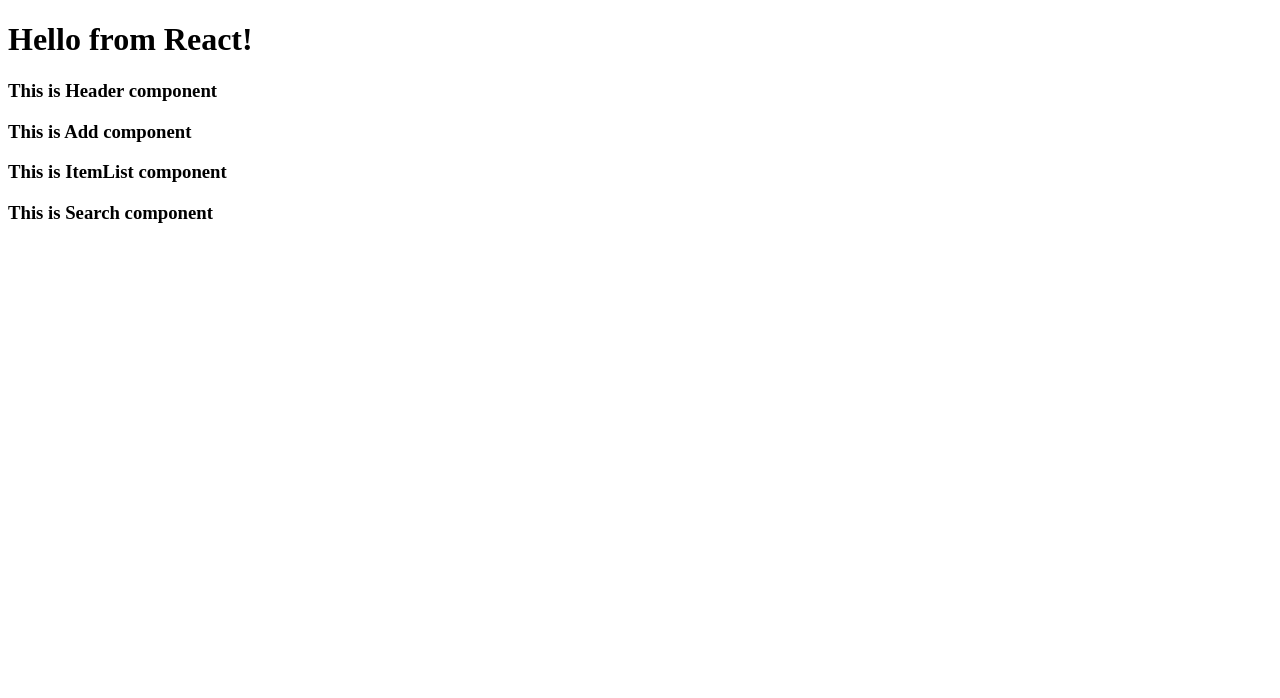
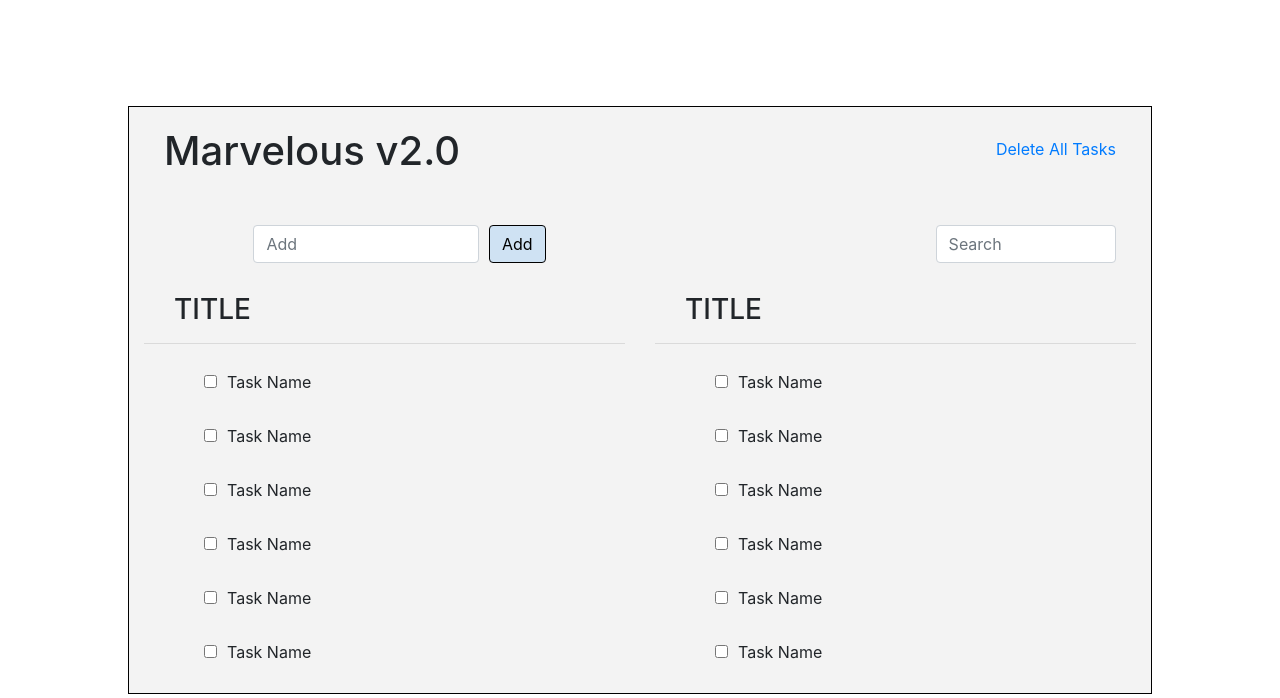
Before and after one commit to SmokeyWen/h8tch_react, a React (Create React App) app: page / in a window 1280 px wide. Shown: the top 698 px of the page. Built offline with nearby package versions, Linux system fonts and the light colour scheme.

Commit message:
css done

```diff
--- a/public/index.html
+++ b/public/index.html
@@ -1,6 +1,7 @@
 <!DOCTYPE html>
 <html lang="en">
   <head>
+    <link rel="stylesheet" href="https://stackpath.bootstrapcdn.com/bootstrap/4.1.0/css/bootstrap.min.css" integrity="sha384-9gVQ4dYFwwWSjIDZnLEWnxCjeSWFphJiwGPXr1jddIhOegiu1FwO5qRGvFXOdJZ4" crossorigin="anonymous">
     <meta charset="utf-8" />
     <link rel="icon" href="%PUBLIC_URL%/favicon.ico" />
     <meta name="viewport" content="width=device-width, initial-scale=1" />
--- a/src/App.js
+++ b/src/App.js
@@ -4,15 +4,35 @@
 import ItemList from './components/ItemList';
 import Search from './components/Search';
 
+import './styles/App.css';
+
 
 const App = () => {
     return (
-        <div>
-            <h1>Hello from React!</h1>
-            <Header />
-            <Add />
-            <ItemList />
-            <Search />
+        <div className="container">
+            <div className="row">
+                <div className="col-lg">
+                    <Header />
+                </div>
+            </div>
+            <div className="row">
+                <div className='col-md'>
+                    <Add />
+                </div>
+                <div className='col-md'>
+                    <Search />
+                </div>
+            </div>
+
+            <div className="row">
+                <div className='col-lg'>
+                    <ItemList />
+                </div>
+                <div className='col-lg'>
+                    <ItemList />
+                </div>
+            </div>
+
         </div>
     )
 }
--- a/src/components/Add.js
+++ b/src/components/Add.js
@@ -2,8 +2,13 @@
 
 const Add = () => {
     return (
-        <div>
-            <h3>This is Add component</h3>
+        <div id="add-area">
+            <div className="row">
+                <input id="task-input" className="form-control" placeholder="Add" />
+                <button id="add-task" className="btn btn-primary" >Add</button>
+            </div>
+            {/* <h3>This is Add component</h3> */}
+
         </div>
     )
 }
--- a/src/components/Header.js
+++ b/src/components/Header.js
@@ -2,9 +2,13 @@
 
 const Header = () => {
     return (
-        <div>
-            <h3>This is Header component</h3>
-        </div>
+        // <div>
+        //     <h3>This is Header component</h3>
+        // </div>
+        <header>
+            <h1 id="title" >Marvelous v2.0</h1>
+            <a href="" id="delete-all">Delete All Tasks</a>
+        </header>
     )
 }
 
--- a/src/components/ItemList.js
+++ b/src/components/ItemList.js
@@ -1,9 +1,20 @@
 import React from 'react'
+import Task from './Task';
 
 const ItemList = () => {
     return (
-        <div>
-            <h3>This is ItemList component</h3>
+        <div id="list-view">
+            {/* <h3>This is ItemList component</h3> */}
+            <h3 id="list-title">TITLE</h3>
+            <hr />
+            <ul id="list">
+                <Task />
+                <Task />
+                <Task />
+                <Task />
+                <Task />
+                <Task />
+            </ul>
         </div>
     )
 }
--- a/src/components/Search.js
+++ b/src/components/Search.js
@@ -2,8 +2,9 @@
 
 const Search = () => {
     return (
-        <div>
-            <h3>This is Search component</h3>
+        <div id="search-area">
+            {/* <h3>This is Search component</h3> */}
+            <input id="search-input" className="form-control" placeholder="Search" />
         </div>
     )
 }
--- a/src/components/Task.js
+++ b/src/components/Task.js
@@ -2,8 +2,10 @@
 
 const Task = () => {
     return (
-        <div>
-            <h3>This is Task component</h3>
+        <div className="single-task">
+            {/* <h3>This is Task component</h3> */}
+            <input type="checkbox" className="check" />
+            <span className="task-info">Task Name</span>
         </div>
     )
 }
--- /dev/null
+++ b/src/styles/App.css
@@ -0,0 +1,70 @@
+.container {
+    position: fixed;
+    background-color: #f3f3f3;
+    width : 80%;
+    top : 50%;
+    left : 50%;
+    transform : translate(-50%, -50%);
+    border : 1px solid black;
+}
+
+#title {
+    float : left;
+    margin : 20px;
+    margin-left : 20px;
+}
+
+#delete-all {
+    float : right;
+    margin : 30px;
+    margin-right : 20px;
+}
+
+#add-area > * {
+    margin : 30px 0;
+    margin-left: 30px;
+    justify-content: center;
+    align-items: center;
+}
+
+#task-input {
+    width : 50%;
+    margin-right : 10px;
+}
+
+#add-task {
+    background-color : #cfe2f3;
+    color : black;
+    border-color : black;
+}
+
+#search-area {
+    margin : 30px 0;
+    margin-left : 30px;
+    justify-content : center;
+    align-items: center;
+}
+
+#search-input {
+    float : right;
+    margin-right : 20px;
+    width : 40%;
+}
+
+#list-view {
+    overflow : auto;
+    height : 400px;
+}
+
+#list-title {
+    margin-left : 30px;
+}
+
+.single-task {
+    margin : 10px;
+    padding : 10px 10px;
+}
+
+.check {
+    margin-right : 10px;
+}
```
